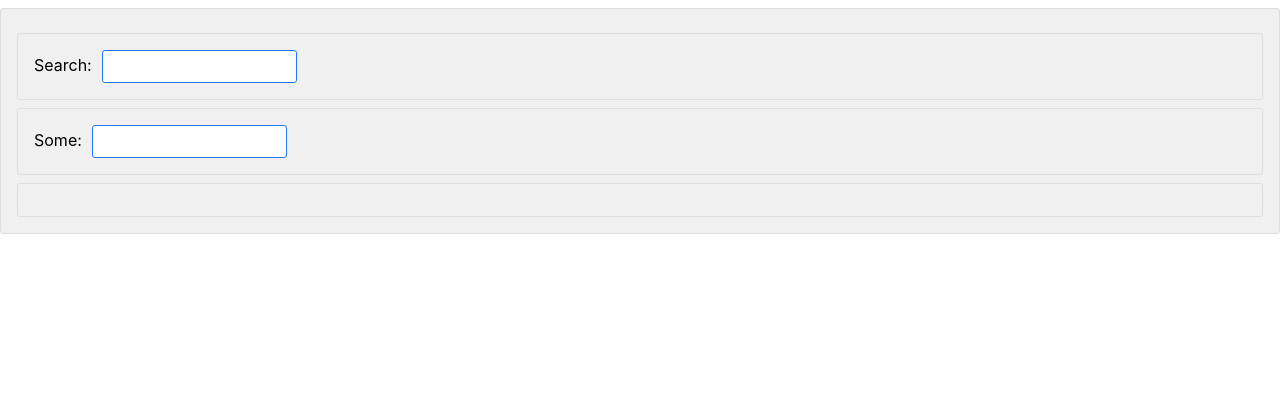
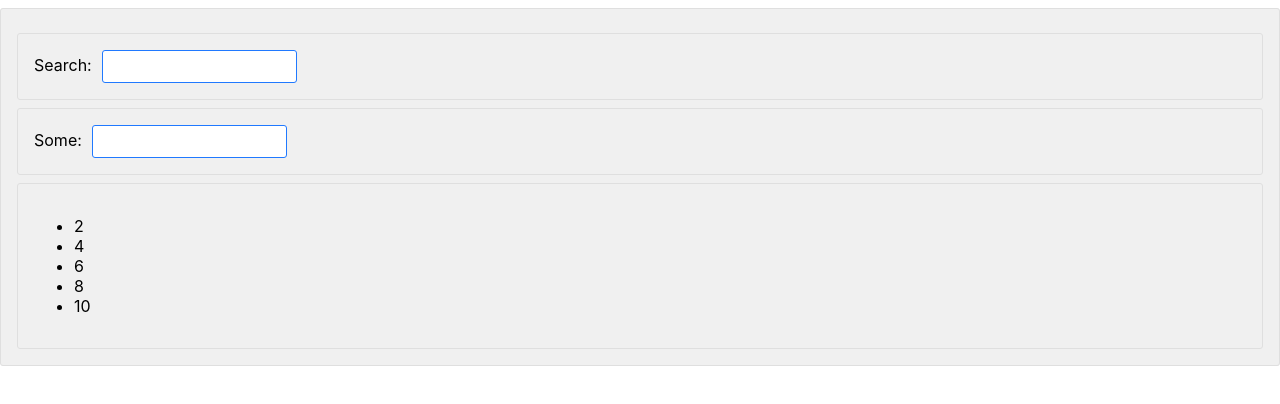
Before and after one commit to Surftrader/my-react-app, a React (Create React App) app: page / in a window 1280 px wide. Shown: the top 404 px of the page. Built offline with nearby package versions, Linux system fonts and the light colour scheme.

Commit message:
useMemo hook - 2

```diff
--- a/src/App.js
+++ b/src/App.js
@@ -1,15 +1,13 @@
 import { useState, useMemo } from 'react'
 import './App.css'
+import List from './components/List'
 
 function App() {
   const [searchString, setSearchString] = useState('')
   const [someString, setSomeString] = useState('')
+  const [items] = useState([1, 2, 3, 4, 5, 6, 7, 8, 9, 10])
 
-  const reverseSomeString = useMemo(() => {
-    console.log('Calculation')
-
-    return someString.split("").reverse().join("")
-  }, [someString])
+  const filteredItems = useMemo(() => items.filter(item => item % 2 === 0), [items])
 
   return (
     <div className="App" >
@@ -27,7 +25,7 @@ function App() {
           value={someString}
           onChange={(e) => setSomeString(e.target.value)} />
       </div>
-      <div>{reverseSomeString}</div>
+      <div><List data={filteredItems} /></div>
     </div>
   );
 }
--- /dev/null
+++ b/src/components/List.jsx
@@ -0,0 +1,14 @@
+import { memo } from 'react'
+
+function List(props) {
+    console.log("render List")
+    return (
+        <ul>
+            {props.data.map((item) => (
+                <li key={item.toString()}>{item}</li>
+            ))}
+        </ul>
+    )
+}
+
+export default memo(List)
```
